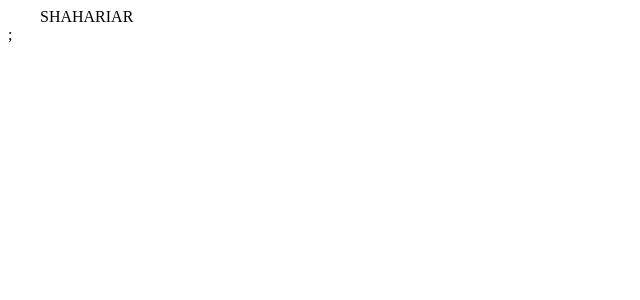
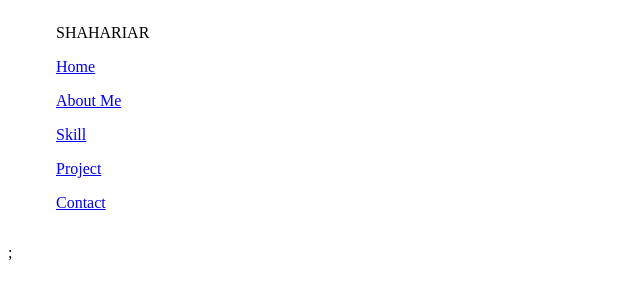
Before and after one commit to shahariar270/portfolio-template, a React (Vite) app in the folder client/: page / in a window 1280 px wide. Shown: the top 300 px of the page, without its empty margins (0-640 px from the left). Built offline with nearby package versions, Linux system fonts and the light colour scheme.

Commit message:
Add header component and styles with menu integration

```diff
--- /dev/null
+++ b/client/src/Layout/Helper.jsx
@@ -0,0 +1,23 @@
+
+export const menuArray =[
+  {
+    label:'Home',
+    route:'/'
+  },
+  {
+    label:'About Me',
+    route:'/'
+  },
+  {
+    label:'Skill',
+    route:'/'
+  },
+  {
+    label:'Project',
+    route:'/'
+  },
+  {
+    label:'Contact',
+    route:'/'
+  },
+]
--- a/client/src/Layout/Sections/Header.jsx
+++ b/client/src/Layout/Sections/Header.jsx
@@ -1,10 +1,24 @@
+import { menuArray } from '@Layout/Helper'
 import React from 'react'
+import { Link } from 'react-router-dom'
 
 export const Header = () => {
   return (
     <div className='st-portfolio--header'>
-      <div className="">SHAHARIAR</div>
-      <div className=""></div>
+      <div className="st-portfolio--logo">SHAHARIAR</div>
+      <div className="st-portfolio--menu">
+        {menuArray.map((item, index) => (
+          <Link key={index} >
+            <p>
+            {item.label}
+            </p>
+          </Link>
+        ))
+        }
+      </div>
+      <div className="st-portfolio--theme">
+
+      </div>
     </div>
   )
 }
--- a/client/src/assets/styles/common/common.scss
+++ b/client/src/assets/styles/common/common.scss
@@ -1,3 +1,4 @@
 @import "./variable";
 @import "./root_style.scss";
 @import "./layout/layout";
+@import "./layout/header";
--- /dev/null
+++ b/client/src/assets/styles/common/layout/_header.scss
@@ -0,0 +1,6 @@
+.st-portfolio{
+    &--header{
+        height: auto;
+        padding:16px;
+    }
+}
```
